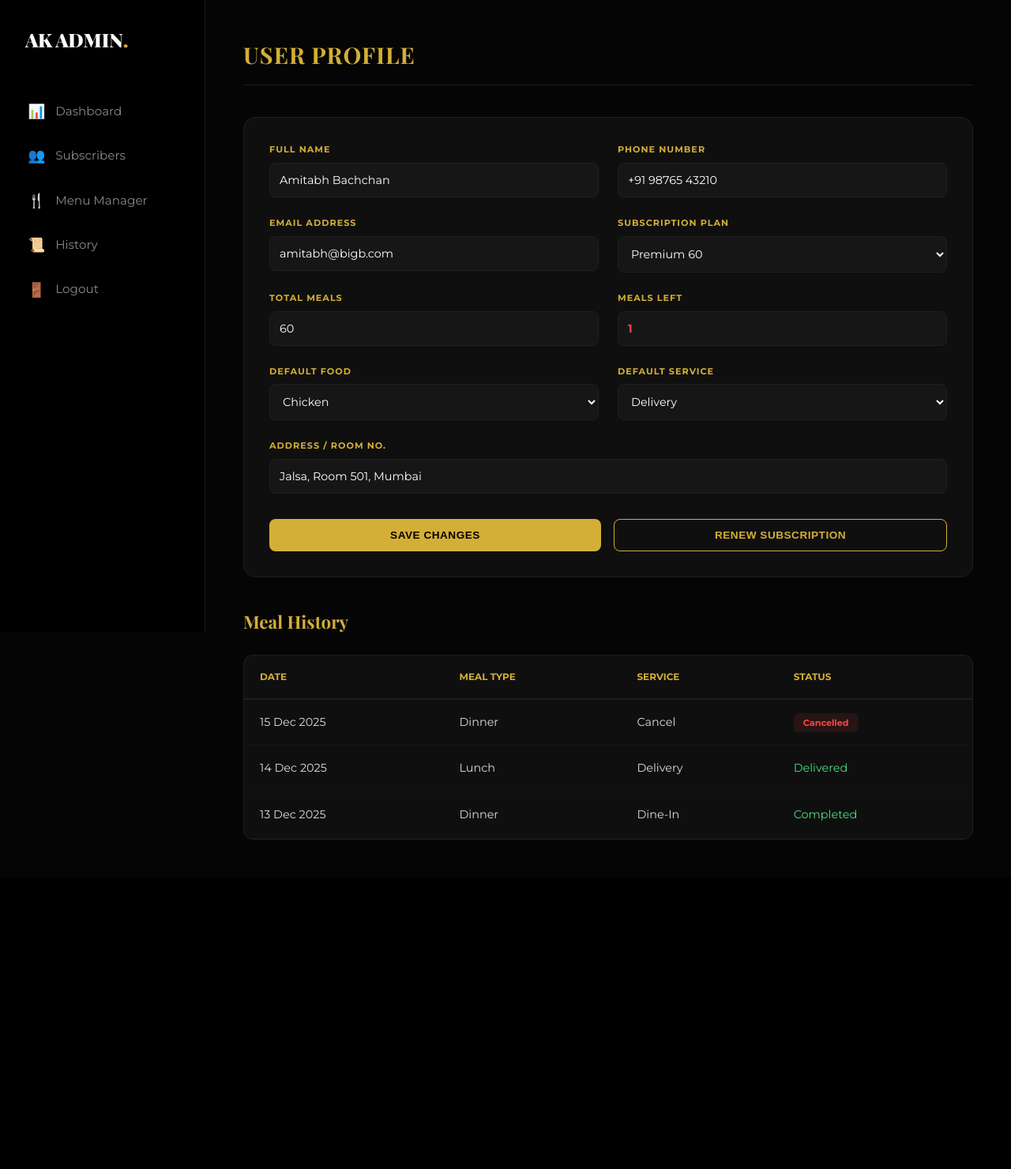
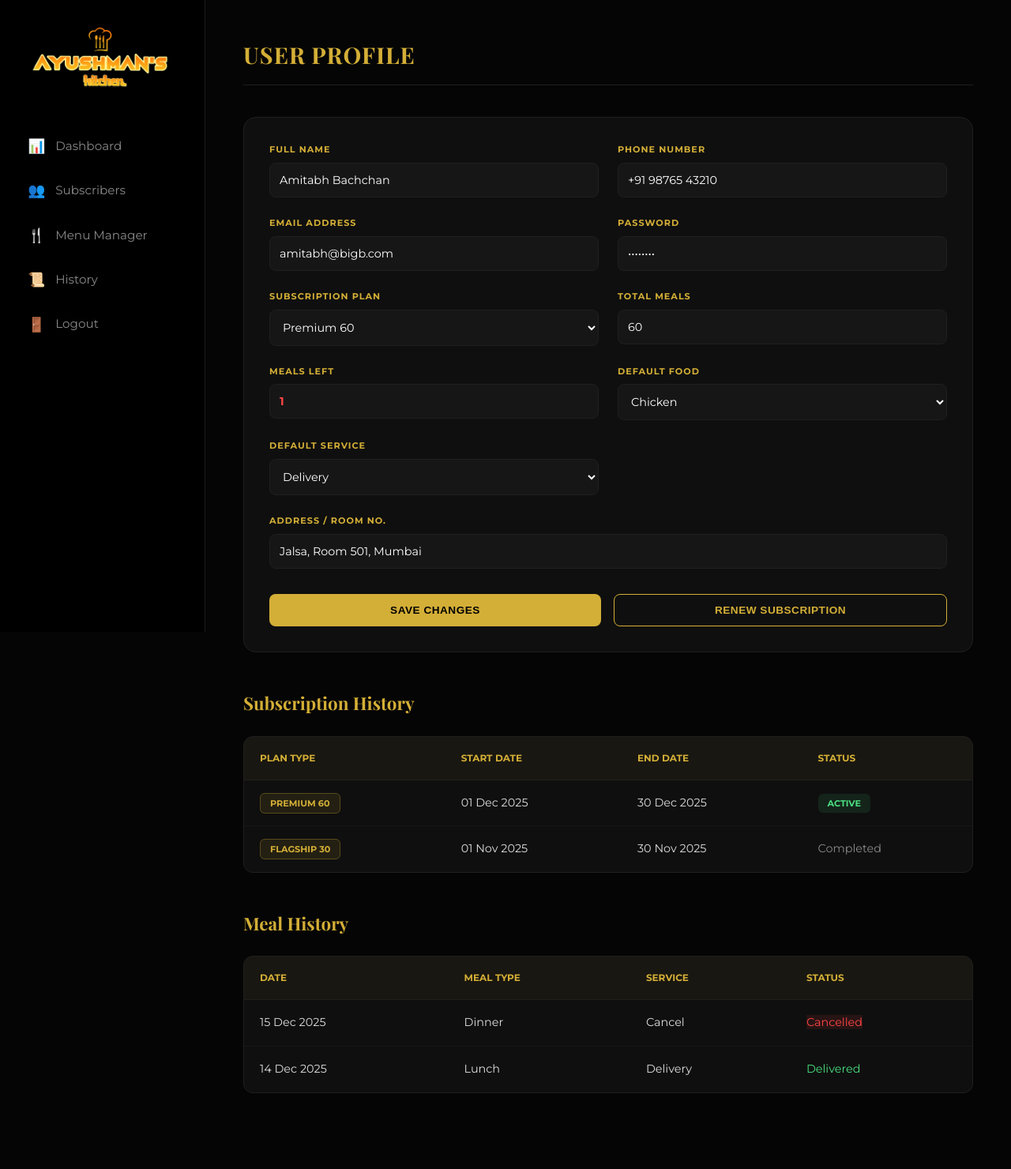
Before and after one commit to ayushmans-kitchen/AK, a Django app: page /ayushman/admin/profile/ in a window 1280 px wide. Shown: the whole page at 79% size. Before the commit the page ends 1063 px from the top, so only its background shows below. Run offline with Django 5.2, Linux system fonts and the light colour scheme; a user stored in the database is signed in.

Commit message:
html files

```diff
--- a/templates/Admin/profile.html
+++ b/templates/Admin/profile.html
@@ -17,6 +17,7 @@
             --color-text-muted: #888888;
             --color-border: #1f1f1f;
             --color-danger: #ff4444;
+            --color-success: #4ade80;
             --sb-width: 260px;
             --transition: 0.3s cubic-bezier(0.4, 0, 0.2, 1);
         }
@@ -38,7 +39,7 @@
         .hamburger { width: 28px; height: 18px; display: flex; flex-direction: column; justify-content: space-between; cursor: pointer; }
         .hamburger span { height: 3px; width: 100%; background: var(--color-gold); border-radius: 10px; transition: var(--transition); }
 
-        /* SIDEBAR (Desktop Default) */
+        /* SIDEBAR */
         .sidebar {
             width: var(--sb-width); height: 100vh; position: fixed; left: 0; top: 0;
             background: var(--color-bg-sidebar); border-right: 1px solid var(--color-border);
@@ -52,7 +53,7 @@
         .header-main h1 { font-family: 'Playfair Display', serif; color: var(--color-gold); font-size: 1.8rem; text-transform: uppercase; letter-spacing: 1px; }
 
         /* PROFILE FORM CARD */
-        .profile-card { background: var(--color-bg-card); border: 1px solid var(--color-border); border-radius: 16px; padding: 2rem; margin-bottom: 2.5rem; }
+        .profile-card { background: var(--color-bg-card); border: 1px solid var(--color-border); border-radius: 16px; padding: 2rem; margin-bottom: 3rem; }
 
         .details-grid {
             display: grid;
@@ -75,37 +76,36 @@
         .btn-renew { background: transparent; border: 1px solid var(--color-gold); color: var(--color-gold); }
         .btn:hover { transform: translateY(-3px); box-shadow: 0 5px 15px rgba(0,0,0,0.3); }
 
-        /* HISTORY SECTION */
-        .history-section h2 { font-family: 'Playfair Display', serif; color: var(--color-gold); font-size: 1.4rem; margin-bottom: 1.5rem; }
-        .table-wrapper { background: var(--color-bg-card); border: 1px solid var(--color-border); border-radius: 12px; overflow-x: auto; }
+        /* TABLES SECTION */
+        .section-container { margin-bottom: 3rem; }
+        .section-container h2 { font-family: 'Playfair Display', serif; color: var(--color-gold); font-size: 1.4rem; margin-bottom: 1.5rem; }
+        .table-wrapper { background: var(--color-bg-card); border: 1px solid var(--color-border); border-radius: 12px; overflow: hidden; }
+        .scroll-container { overflow-x: auto; }
 
         table { width: 100%; border-collapse: collapse; min-width: 600px; }
-        thead th { color: var(--color-gold); font-size: 0.75rem; text-transform: uppercase; padding: 18px 20px; border-bottom: 2px solid var(--color-border); font-weight: 700; text-align: left; }
+        thead th { background: rgba(212, 175, 55, 0.05); color: var(--color-gold); font-size: 0.75rem; text-transform: uppercase; padding: 18px 20px; border-bottom: 1px solid var(--color-border); font-weight: 700; text-align: left; }
         tbody td { padding: 18px 20px; font-size: 0.9rem; border-bottom: 1px solid #161616; color: #ddd; }
+        tr:last-child td { border-bottom: none; }
 
-        .badge-cancelled { background: rgba(255, 68, 68, 0.1); color: var(--color-danger); padding: 5px 12px; border-radius: 6px; font-size: 0.7rem; font-weight: 700; }
+        /* BADGES */
+        .badge { padding: 5px 12px; border-radius: 6px; font-size: 0.7rem; font-weight: 700; text-transform: uppercase; }
+        .badge-cancelled { background: rgba(255, 68, 68, 0.1); color: var(--color-danger); }
+        .badge-active { background: rgba(74, 222, 128, 0.1); color: var(--color-success); }
+        .badge-plan { background: rgba(212, 175, 55, 0.1); color: var(--color-gold); border: 1px solid rgba(212, 175, 55, 0.3); }
 
         /* RESPONSIVE MEDIA QUERIES */
         @media (max-width: 1024px) {
             .mobile-header { display: flex; }
             .sidebar { transform: translateX(-100%); padding-top: 5rem; }
             .main-content { margin-left: 0; padding: 6.5rem 1.5rem 2rem 1.5rem; }
-
-            /* Toggle Logic */
             .nav-toggle:checked ~ .sidebar { transform: translateX(0); }
             .nav-toggle:checked ~ .mobile-header .hamburger span:nth-child(1) { transform: translateY(7.5px) rotate(45deg); }
             .nav-toggle:checked ~ .mobile-header .hamburger span:nth-child(2) { opacity: 0; }
             .nav-toggle:checked ~ .mobile-header .hamburger span:nth-child(3) { transform: translateY(-7.5px) rotate(-45deg); }
-
-            .header-main h1 { font-size: 1.5rem; }
         }
 
         @media (max-width: 600px) {
-            .profile-card { padding: 1.5rem; }
-            .details-grid { grid-template-columns: 1fr; }
-            .input-group[style*="grid-column"] { grid-column: span 1 !important; }
             .button-row .btn { width: 100%; flex: none; }
-            .main-content { padding-top: 5.5rem; }
         }
     </style>
 </head>
@@ -140,6 +140,10 @@
                 <div class="input-group">
                     <label>Email Address</label>
                     <input type="email" value="amitabh@bigb.com">
+                </div>
+                <div class="input-group">
+                    <label>Password</label>
+                    <input type="password" value="********">
                 </div>
                 <div class="input-group">
                     <label>Subscription Plan</label>
@@ -187,9 +191,42 @@
             </div>
         </form>
 
-        <div class="history-section">
+        <div class="section-container">
+            <h2>Subscription History</h2>
+            <div class="table-wrapper">
+                <div class="scroll-container">
+                    <table>
+                        <thead>
+                            <tr>
+                                <th>Plan Type</th>
+                                <th>Start Date</th>
+                                <th>End Date</th>
+                                <th>Status</th>
+                            </tr>
+                        </thead>
+                        <tbody>
+                            <tr>
+                                <td><span class="badge badge-plan">Premium 60</span></td>
+                                <td>01 Dec 2025</td>
+                                <td>30 Dec 2025</td>
+                                <td><span class="badge badge-active">Active</span></td>
+                            </tr>
+                            <tr>
+                                <td><span class="badge badge-plan">Flagship 30</span></td>
+                                <td>01 Nov 2025</td>
+                                <td>30 Nov 2025</td>
+                                <td><span style="color: var(--color-text-muted);">Completed</span></td>
+                            </tr>
+                        </tbody>
+                    </table>
+                </div>
+            </div>
+        </div>
+
+        <div class="section-container">
             <h2>Meal History</h2>
             <div class="table-wrapper">
+                <div class="scroll-container">
                     <table>
                         <thead>
                             <tr>
@@ -210,19 +247,13 @@
                                 <td>14 Dec 2025</td>
                                 <td>Lunch</td>
                                 <td>Delivery</td>
-                            <td style="color: #4ade80;">Delivered</td>
-                        </tr>
-                        <tr>
-                            <td>13 Dec 2025</td>
-                            <td>Dinner</td>
-                            <td>Dine-In</td>
-                            <td style="color: #4ade80;">Completed</td>
+                                <td style="color: var(--color-success);">Delivered</td>
                             </tr>
                         </tbody>
                     </table>
                 </div>
             </div>
+        </div>
     </main>
-
 </body>
 </html>
--- a/templates/Admin/sidebar.html
+++ b/templates/Admin/sidebar.html
@@ -3,7 +3,9 @@
 <input type="checkbox" id="nav-toggle" class="nav-toggle" hidden>
 
 <header class="mobile-nav">
-    <div class="logo">AK ADMIN<span class="gold-dot">.</span></div>
+    <div class="logo">
+        <img src="{% static 'assets/logo.PNG' %}" alt="Logo" class="nav-logo-img">
+    </div>
     <label for="nav-toggle" class="hamburger">
         <span></span>
         <span></span>
@@ -14,7 +16,9 @@
 <label for="nav-toggle" class="nav-overlay"></label>
 
 <aside class="sidebar">
-    <div class="sidebar-logo">AK ADMIN<span class="gold-dot">.</span></div>
+    <div class="sidebar-logo">
+        <img src="{% static 'assets/logo.PNG' %}" alt="Logo" class="sidebar-logo-img">
+    </div>
 
     <ul class="nav-links">
         <li>
@@ -81,6 +85,34 @@
     color: #fff;
     margin-bottom: 3rem;
     padding-left: 0.8rem;
+}
+/* Sidebar Logo Styling */
+.sidebar-logo-img {
+    max-width: 100%; /* Ensures it fits the sidebar width */
+    height: auto;
+    max-height: 80px; /* Adjust this based on your logo aspect ratio */
+    display: block;
+}
+
+/* Mobile Nav Logo Styling */
+.nav-logo-img {
+    height: 45px; /* Adjust to fit inside the 70px header */
+    width: auto;
+    display: block;
+}
+
+/* Align mobile logo vertically */
+.mobile-nav .logo {
+    display: flex;
+    align-items: center;
+}
+
+/* Adjust sidebar logo container if needed */
+.sidebar-logo {
+    padding-left: 0; /* Remove padding if logo is centered or full width */
+    display: flex;
+    justify-content: center;
+    align-items: center;
 }
 
 .gold-dot { color: var(--gold); }
```
Also changed, not shown: templates/Admin/dashboard.html (+34 -19 lines), templates/Admin/service-list.html (added, +51 -0 lines), db.sqlite3, 1 other file. Lines whose indentation alone changed are shown as unchanged.
